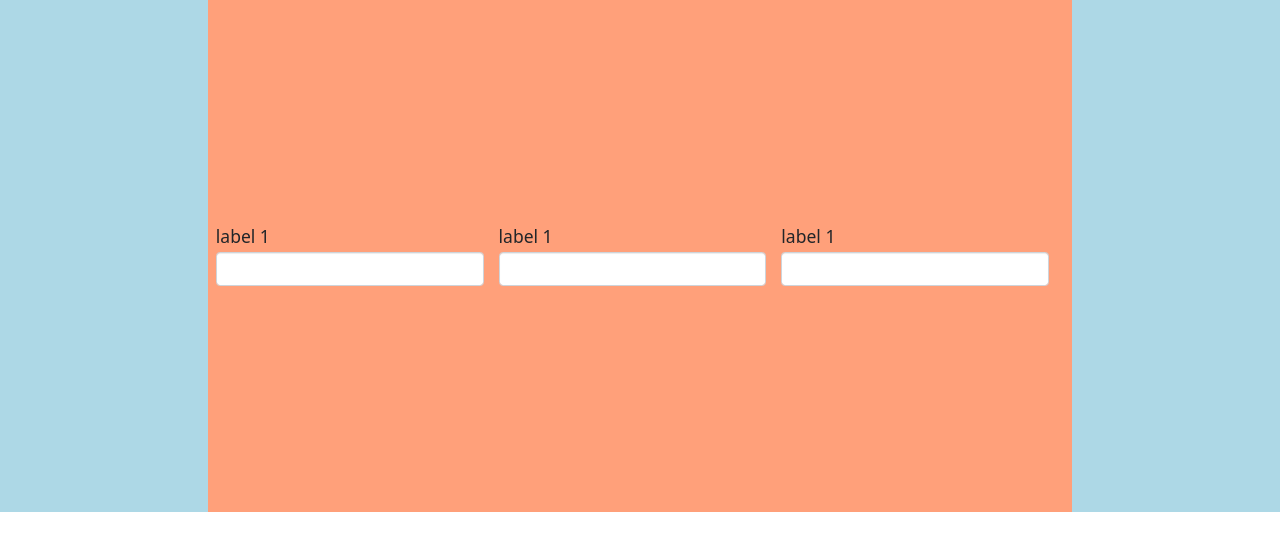
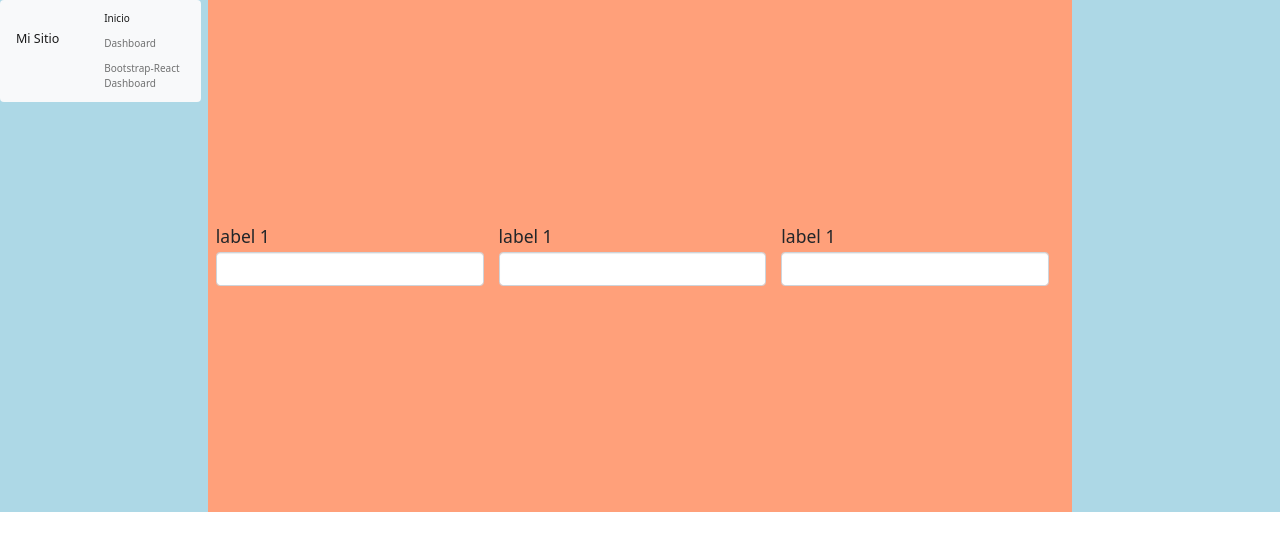
Before and after one commit to Sirlack/test_app, a React (Create React App) app: page / in a window 1280 px wide. Shown: the top 550 px of the page. Built offline with nearby package versions, Linux system fonts and the light colour scheme.

Commit message:
Test: Add Navigator && Add Chart as PROPS

```diff
--- a/src/App.js
+++ b/src/App.js
@@ -5,7 +5,10 @@ import Addition from './Components/Added'
 import ClassDemo from './Components/Forms/ClassDemos'
 import store from './Store/Store';
 import SelectSharing from './Components/Forms/SelectSharing';
-import { Route,Routes,BrowserRouter } from 'react-router-dom'
+import FormBootstrap1 from './Components/Forms/FormBootstrap1';
+import { Route,Routes,BrowserRouter } from 'react-router-dom';
+import Navigation from './Components/Forms/Navigation';
+
 
 
 // Creamos un store de Redux almacenando el estado de la aplicación.
@@ -18,8 +21,9 @@ class App extends Component{
     return[
       <BrowserRouter>
       <Routes>
-      <Route path="/" element={<SelectSharing></SelectSharing>} />
+      <Route path="/" element={<SelectSharing nav ={Navigation()}></SelectSharing>} />
       <Route path="/dashboard" element={<ClassDemo></ClassDemo>} />
+      <Route path="/bs_Inicio" element={<FormBootstrap1 nav ={Navigation()}></FormBootstrap1>} />
       </Routes>
       </BrowserRouter>
 
--- /dev/null
+++ b/src/Components/Forms/FormBootstrap1.js
@@ -0,0 +1,39 @@
+import React,{Component} from 'react';
+import Container from 'react-bootstrap/Container';
+import Row from 'react-bootstrap/Row';
+import Col from 'react-bootstrap/Col';
+import Stack from 'react-bootstrap/Stack';
+import '../../CSS/styles.module.css';
+import Chart2 from '../Charts/Chart2';
+import { connect } from 'react-redux'
+
+
+const mapStateToProps = state => {
+  return {
+      externalPayload: state.parent.externalPayload };
+};
+
+class FormBootstrap1 extends React.Component{
+  constructor(props){
+    super(props);
+}
+
+
+    render(){
+        return (
+
+<Container fluid className="d-flex flex-column full-height">
+  <Row className="flex-grow-1">
+    <Col className="bg-primary" >
+      {this.props.nav}</Col>
+    <Col className="bg-secondary" xs={6}>
+      <Chart2 data={this.props.externalPayload}></Chart2>
+    </Col>
+    <Col className="bg-info" ></Col>
+  </Row>
+</Container>
+
+          )
+    }
+}
+export default connect(mapStateToProps, )(FormBootstrap1)
--- /dev/null
+++ b/src/Components/Forms/Navigation.js
@@ -0,0 +1,22 @@
+import React from 'react'
+import { Navbar, Nav } from 'react-bootstrap';
+import {
+    Link,NavLink,
+  } from "react-router-dom";
+
+function Navigation(){
+    return (
+        <Navbar bg="light"  expand="lg">
+          <Navbar.Brand as={Link} to="/">Mi Sitio</Navbar.Brand>
+          <Navbar.Toggle aria-controls="basic-navbar-nav" />
+          <Navbar.Collapse id="basic-navbar-nav">
+            <Nav className="flex-column" >
+              <Nav.Link as={NavLink} exact to="/" activeClassName="active">Inicio</Nav.Link>
+              <Nav.Link as={NavLink} to="/dashboard" activeClassName="active">Dashboard</Nav.Link>
+              <Nav.Link as={NavLink} to="/bs_Inicio" activeClassName="active">Bootstrap-React Dashboard</Nav.Link>
+            </Nav>
+          </Navbar.Collapse>
+        </Navbar>
+      );
+}
+export default Navigation
--- a/src/Components/Forms/SelectSharing.js
+++ b/src/Components/Forms/SelectSharing.js
@@ -1,6 +1,10 @@
 import React,{Component} from 'react';
 import 'bootstrap/dist/css/bootstrap.min.css';
 import '../../App.css'
+import {
+    Link,NavLink,
+  } from "react-router-dom";
+import { Navbar, Nav } from 'react-bootstrap';
 class SelectSharing extends Component{
     render(){
         return(
@@ -9,6 +13,7 @@ class SelectSharing extends Component{
 
                 <div class="row" id="full-height">
                     <div class="col-md-2" id="lat-izq">
+                    {this.props.nav}
                     </div>
                     <div class="col-md-8" id="cent">
                         <div class="row align-items-center" id="pepe">
```
